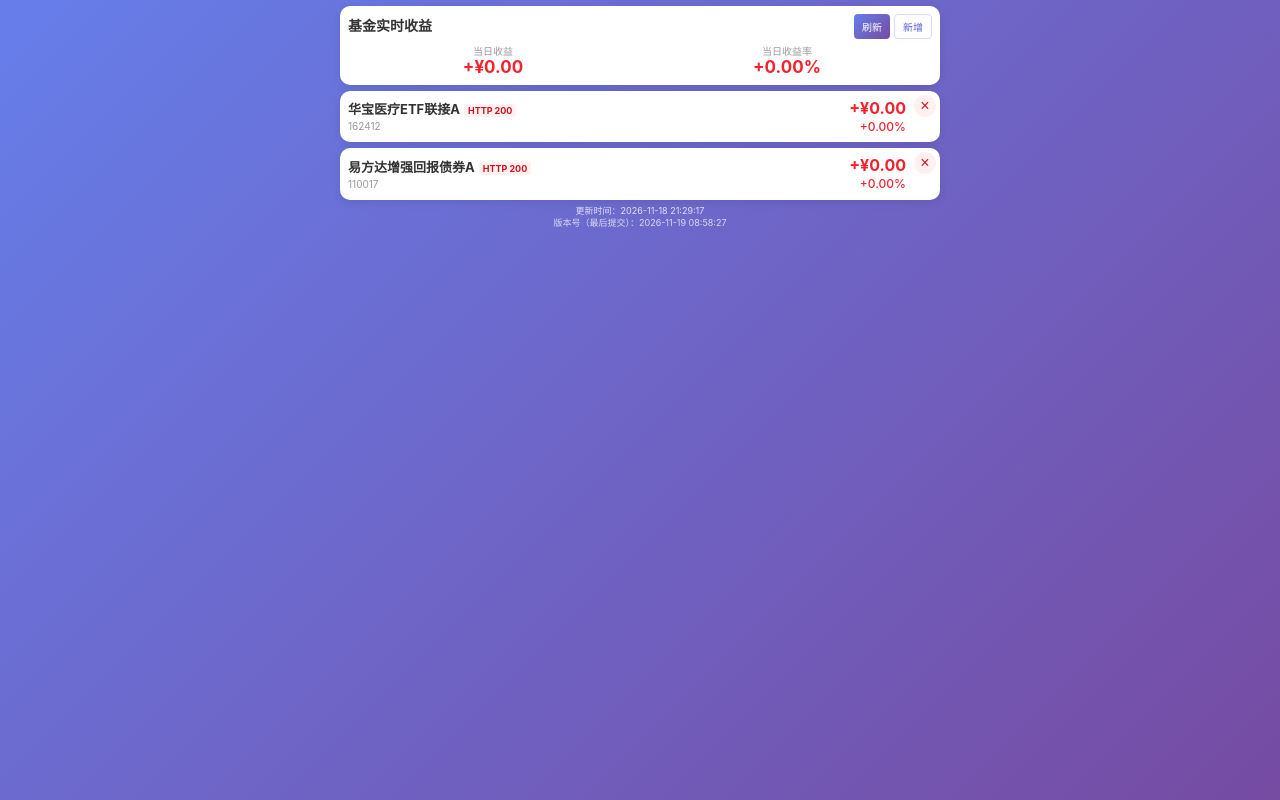
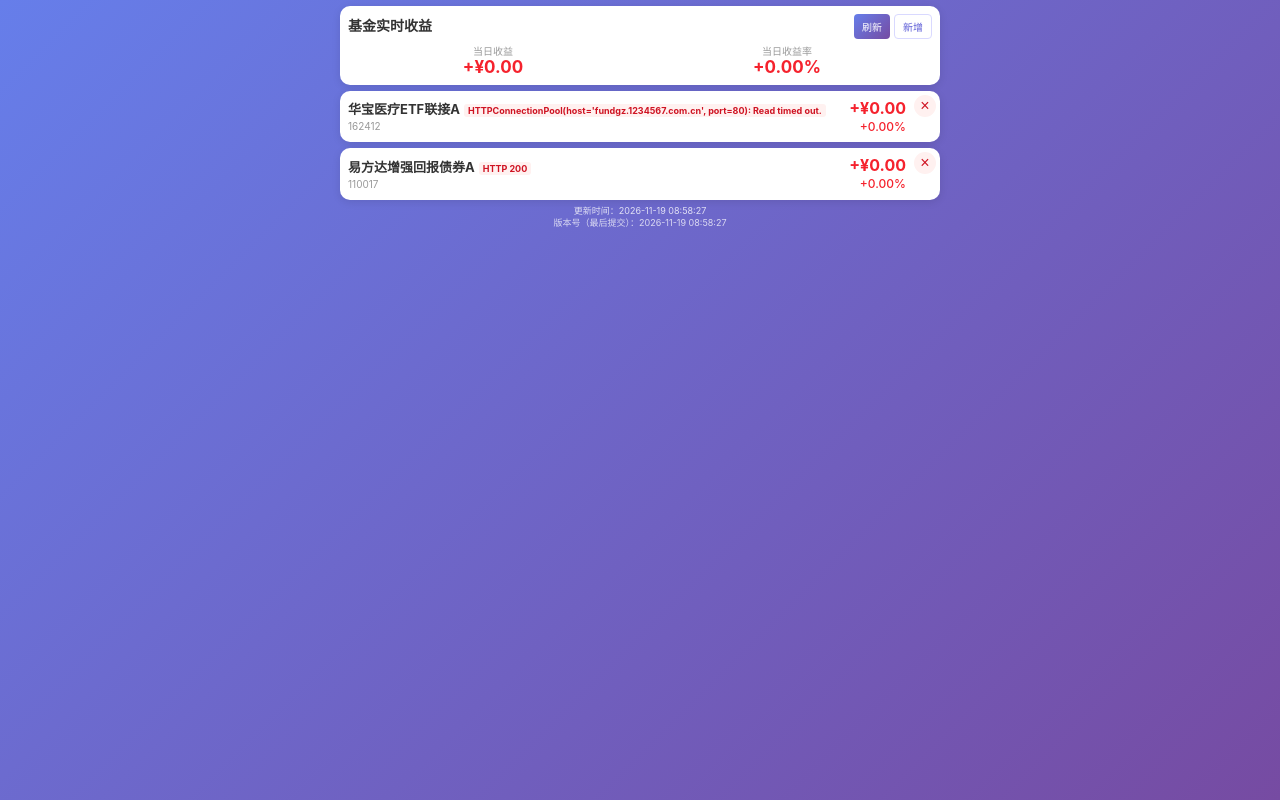
Before and after one commit to dalinna/fund-tracker, a plain HTML site: page index.html in a window 1280 px wide. Drawn offline with Linux system fonts and the light colour scheme.

Commit message:
Update fund data 2026-11-19 08:58:27

```diff
--- a/index.html
+++ b/index.html
@@ -369,7 +369,7 @@
             </div>
         </div>
         <div id="fund-list"></div>
-        <div class="update-time" id="update-time">更新时间：2026-11-18 21:29:17</div>
+        <div class="update-time" id="update-time">更新时间：2026-11-19 08:58:27</div>
         <div class="version-time" id="version-time">版本号：--</div>
     </div>
     <div class="modal-mask hidden" id="add-fund-modal-mask">
@@ -397,7 +397,7 @@
     <script>
         const STORAGE_KEY = 'fund_tracker_portfolio_v1';
         const initialPortfolio = [{"code": "162412", "shares": 51409.0, "name": "华宝医疗ETF联接A"}, {"code": "110017", "shares": 5730.19, "name": "易方达增强回报债券A"}];
-        const initialFundStates = {"162412": {"dayProfit": 0.0, "dayRate": 0.0, "previousValue": 35605.8734, "error": "HTTP 200"}, "110017": {"dayProfit": 0.0, "dayRate": 0.0, "previousValue": 7999.918258999999, "error": "HTTP 200"}};
+        const initialFundStates = {"162412": {"dayProfit": 0.0, "dayRate": 0.0, "previousValue": 35605.8734, "error": "HTTPConnectionPool(host='fundgz.1234567.com.cn', port=80): Read timed out."}, "110017": {"dayProfit": 0.0, "dayRate": 0.0, "previousValue": 7999.918258999999, "error": "HTTP 200"}};
         let portfolio = [];
         let fundStates = {};
 
```
